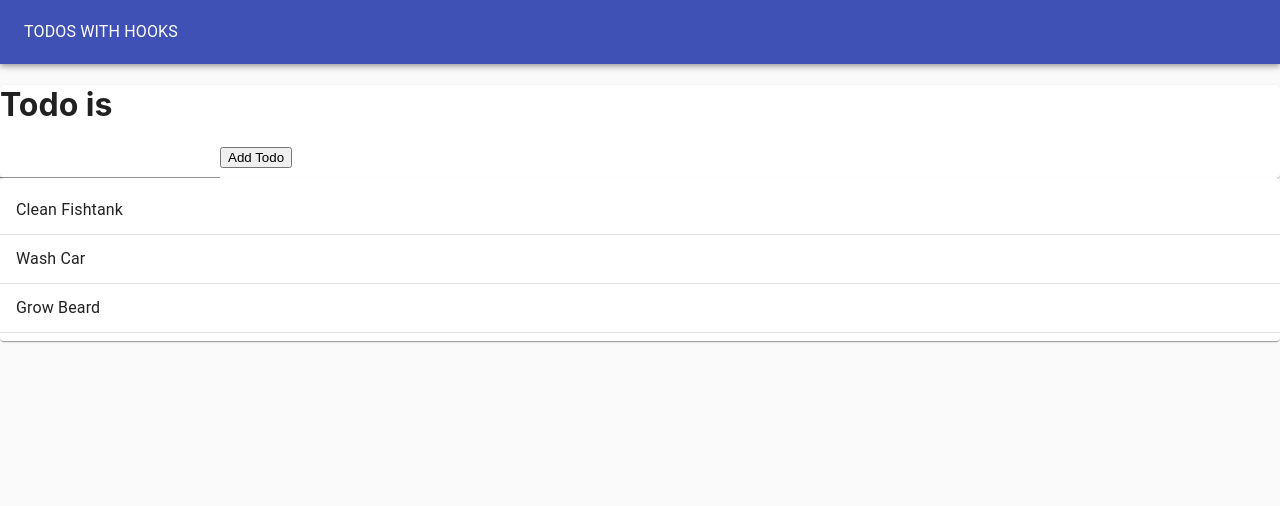
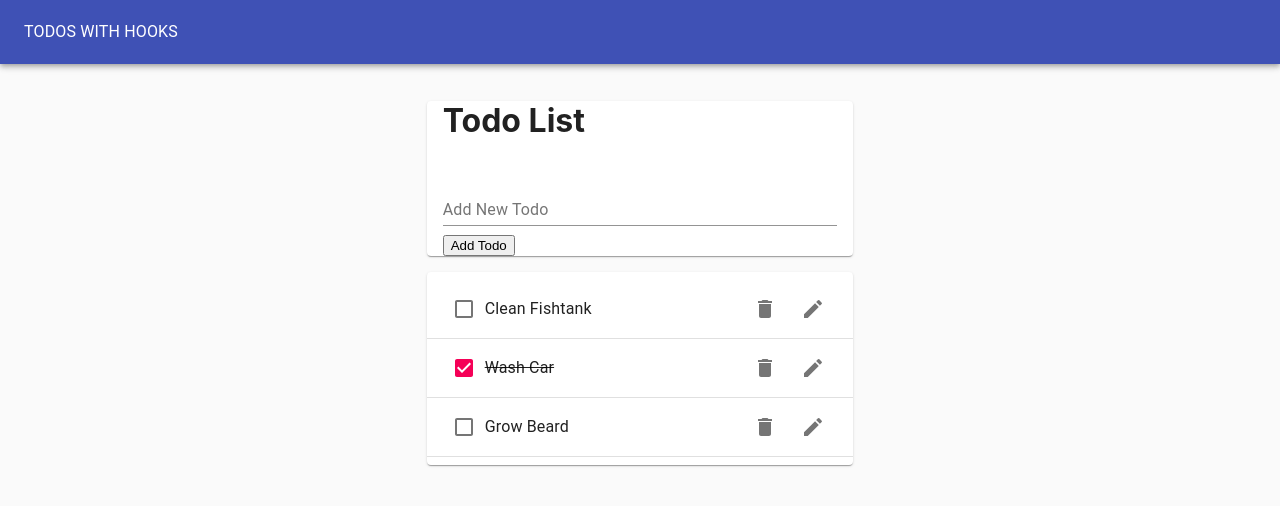
Before and after one commit to stekaye/todo-hooks, a React (Create React App) app: page / in a window 1280 px wide. Shown: the top 506 px of the page. Built offline with nearby package versions, Linux system fonts and the light colour scheme.

Commit message:
Add TodoItem and download Material UI Icons

```diff
--- a/package.json
+++ b/package.json
@@ -4,6 +4,7 @@
   "private": true,
   "dependencies": {
     "@material-ui/core": "^4.11.2",
+    "@material-ui/icons": "^4.11.2",
     "@testing-library/jest-dom": "^5.11.4",
     "@testing-library/react": "^11.1.0",
     "@testing-library/user-event": "^12.1.10",
--- a/src/TodoApp.js
+++ b/src/TodoApp.js
@@ -9,9 +9,9 @@ import Grid from '@material-ui/core/Grid';
 
 function TodoApp() {
   const initialTodos = [
-    {id: 1, task: 'Clean Fishtank', completed: 'false'},
-    {id: 2, task: 'Wash Car', completed: 'true'},
-    {id: 3, task: 'Grow Beard', completed: 'false'},
+    {id: 1, task: 'Clean Fishtank', completed: false},
+    {id: 2, task: 'Wash Car', completed: true},
+    {id: 3, task: 'Grow Beard', completed: false},
   ]
   const [todos, setTodos] = useState(initialTodos);
   const addTodo = (newTodoText) => {
@@ -33,8 +33,12 @@ function TodoApp() {
         </Toolbar>
       </AppBar>
 
-      <TodoForm addTodo={addTodo}/>
-      <TodoList todos={todos}/>
+      <Grid container justify="center" style={{marginTop: '1rem'}}>
+        <Grid item xs={11} md={8} lg={4}>
+          <TodoForm addTodo={addTodo}/>
+          <TodoList todos={todos}/>
+        </Grid>
+      </Grid>
     </Paper>
   )
 }
--- a/src/TodoForm.js
+++ b/src/TodoForm.js
@@ -12,10 +12,17 @@ function TodoForm({addTodo}) {
   }
 
   return (
-    <Paper>
+    <Paper style={{margin: '1rem 0', padding: '0 1rem'}}>
       <form onSubmit={handleSubmit}>
-        <h1>Todo is {todo}</h1>
-        <TextField type="text" value={todo} onChange={handleTodoChange}/>
+        <h1>Todo List</h1>
+        <TextField
+          type="text"
+          value={todo}
+          onChange={handleTodoChange}
+          margin='normal'
+          label='Add New Todo'
+          fullWidth
+        />
         <button type='submit'>Add Todo</button>
       </form>
 
--- /dev/null
+++ b/src/TodoItem.js
@@ -0,0 +1,28 @@
+import React from 'react';
+import ListItem from '@material-ui/core/ListItem';
+import ListItemText from '@material-ui/core/ListItemText';
+import Checkbox from '@material-ui/core/Checkbox';
+import IconButton from '@material-ui/core/IconButton';
+import DeleteIcon from '@material-ui/icons/Delete';
+import EditIcon from '@material-ui/icons/Edit';
+import ListItemSecondaryAction from '@material-ui/core/ListItemSecondaryAction';
+
+function TodoItem({task, completed}) {
+  return (
+    <ListItem>
+      <Checkbox tabIndex={-1} checked={completed}/>
+      <ListItemText style={{textDecoration: completed ? "line-through" : "none"}}>{task}</ListItemText>
+      <ListItemSecondaryAction>
+        <IconButton aria-label="Delete">
+          <DeleteIcon />
+        </IconButton>
+        <IconButton aria-label="Edit">
+          <EditIcon />
+        </IconButton>
+      </ListItemSecondaryAction>
+    </ListItem>
+
+  )
+}
+
+export default TodoItem;
--- a/src/TodoList.js
+++ b/src/TodoList.js
@@ -1,8 +1,7 @@
 import React from 'react';
+import TodoItem from './TodoItem';
 import Paper from '@material-ui/core/Paper';
 import List from '@material-ui/core/List';
-import ListItem from '@material-ui/core/ListItem';
-import ListItemText from '@material-ui/core/ListItemText';
 import Divider from '@material-ui/core/Divider';
 
 function TodoList(props) {
@@ -11,10 +10,8 @@ function TodoList(props) {
       <List>
         {props.todos.map(todo => (
           <>
-          <ListItem>
-            <ListItemText>{todo.task}</ListItemText>
-          </ListItem>
-          <Divider/>
+            <TodoItem task={todo.task} key={todo.id} completed={todo.completed}/>
+            <Divider/>
           </>
         ))}
       </List>
```
Also changed, not shown: 2 other files (tests, documents, lock files or other folders).
